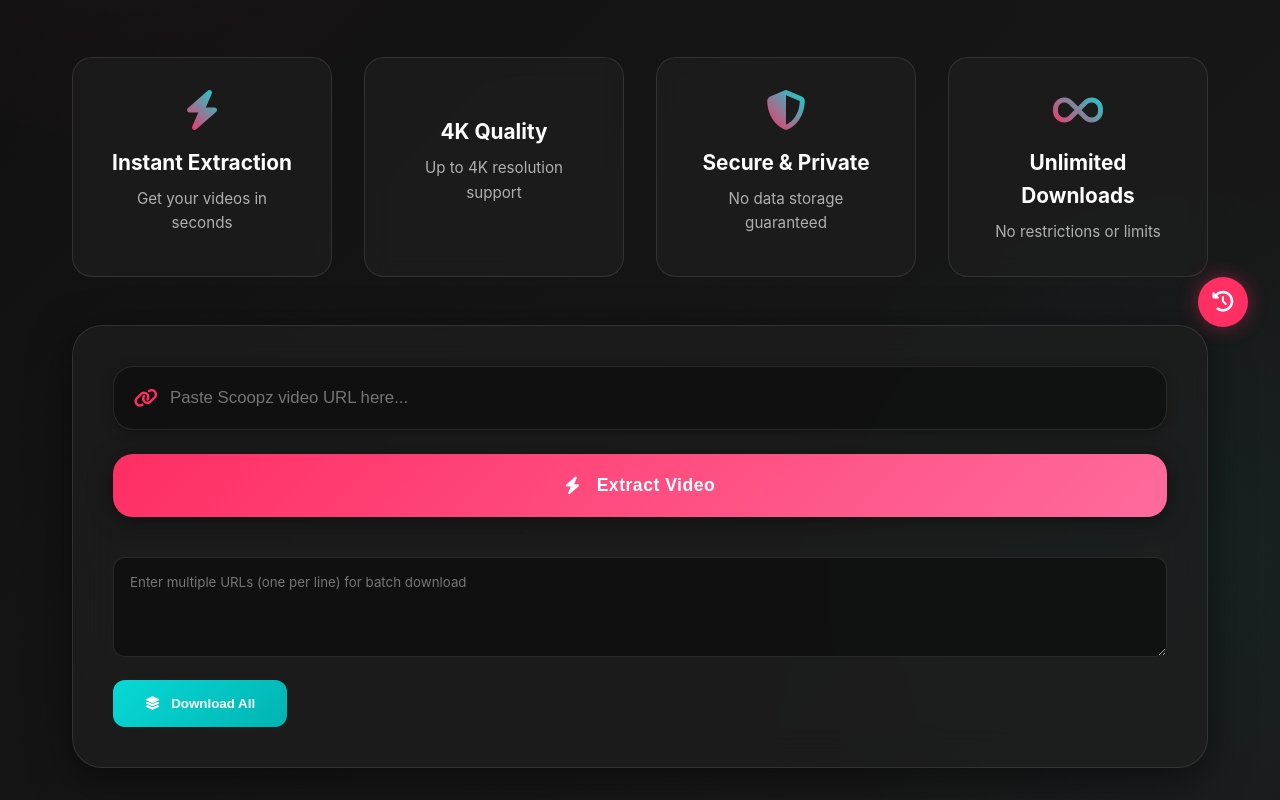
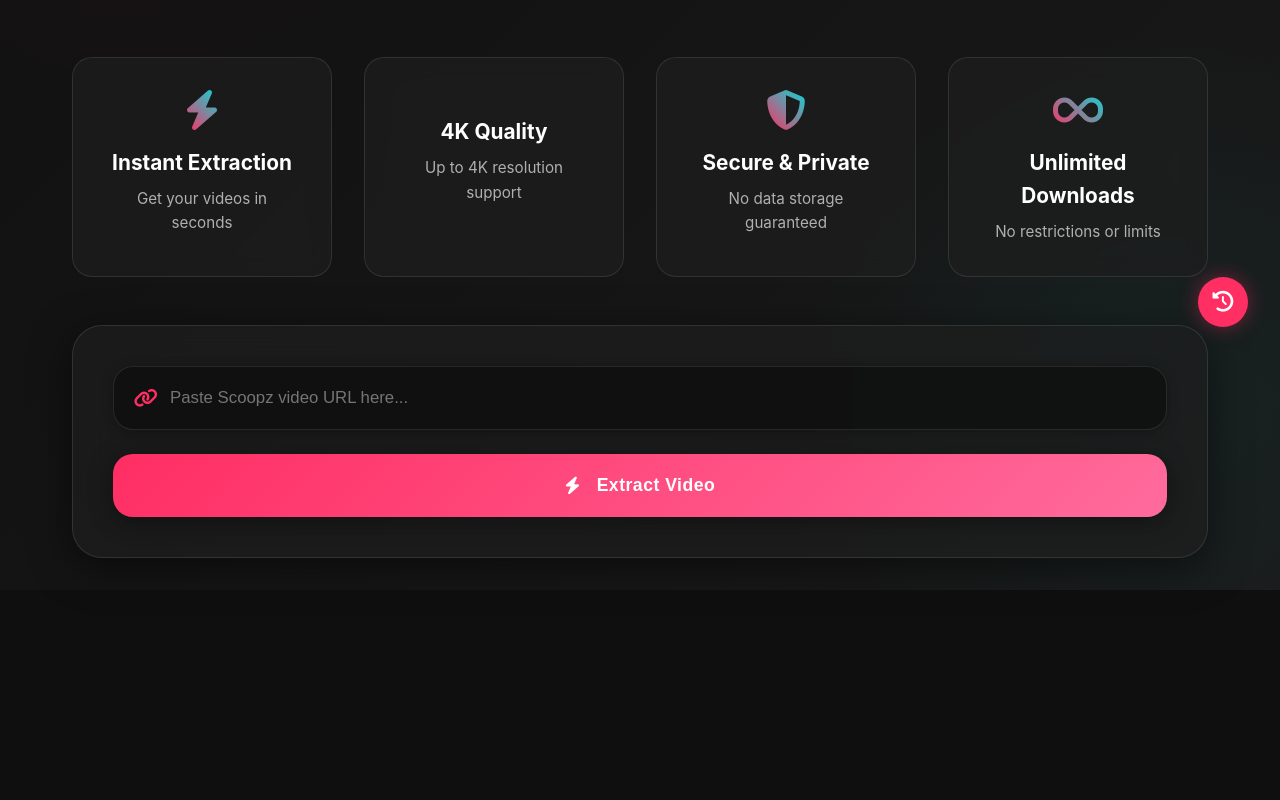
Before and after one commit to controlguess/webtools, a website: page scoopz/index.html in a window 1280 px wide. Shown: the part 441-1241 px from the top of the page. After the commit the page ends 1031 px from the top, so only its background shows below. Drawn offline with Linux system fonts and the light colour scheme.

Commit message:
Update index.html

```diff
--- a/scoopz/index.html
+++ b/scoopz/index.html
@@ -3,7 +3,7 @@
 <head>
     <meta charset="UTF-8">
     <meta name="viewport" content="width=device-width, initial-scale=1.0">
-    <title>ScoopzRip - Premium Video Downloader</title>
+    <title>ScoopzRip V3</title>
     <link rel="shortcut icon" href="scoopz/favicon.png">
     <link rel="stylesheet" href="https://cdnjs.cloudflare.com/ajax/libs/font-awesome/6.4.0/css/all.min.css">
     <style>
@@ -862,7 +862,7 @@
                     <span>Extract Video</span>
                 </button>
 
-                <div class="batch-download">
+                <div style="display: none;" class="batch-download">
                     <textarea placeholder="Enter multiple URLs (one per line) for batch download"></textarea>
                     <button class="batch-btn">
                         <i class="fas fa-layer-group"></i>
```
